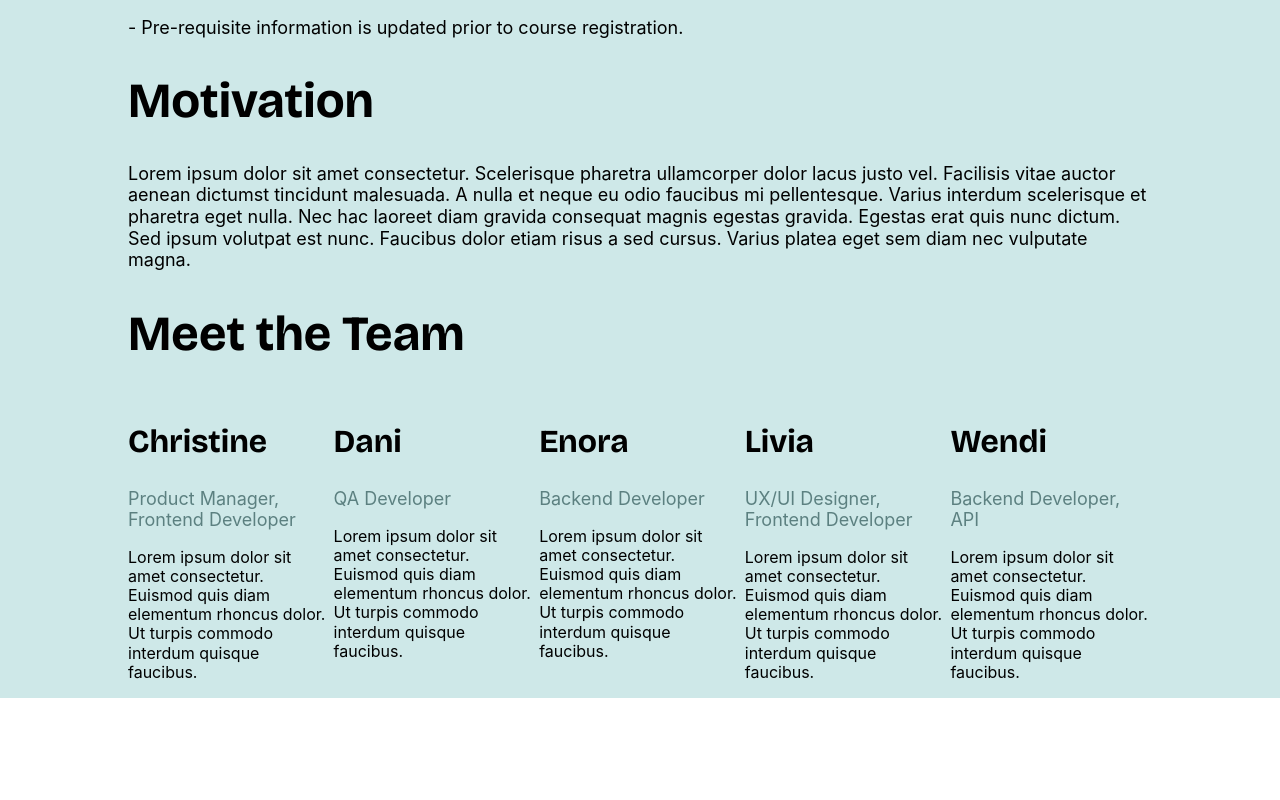
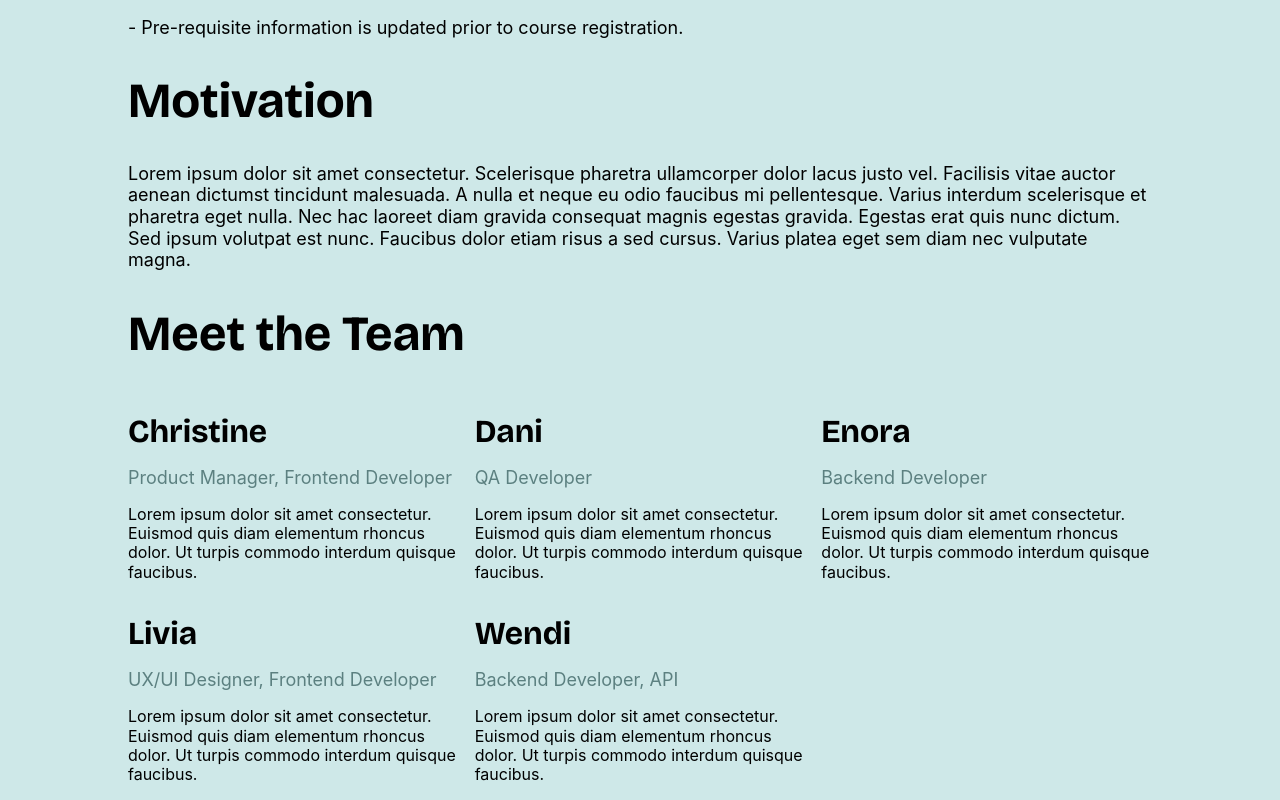
Before and after one commit to Wendi-WL/course-planner, a React (Create React App) app in the folder frontend/: page /#/ in a window 1280 px wide. Shown: the part 438-1238 px from the top of the page. Before the commit the page ends 1136 px from the top, so only its background shows below. Built offline with nearby package versions, Linux system fonts and the light colour scheme.

Commit message:
Display Meet the Team so that it shows 3 per row

```diff
--- a/frontend/src/App.css
+++ b/frontend/src/App.css
@@ -74,14 +74,13 @@
   line-height: 120%;
 }
 .team-member-cards {
-  display: flex;
-  flex-direction: row; /* horizontal layout */
-  /*justify-content: space-between; /* optional: adds space between */
-  gap: 4px; /* optional: adds gap between items */
+  display: grid;
+  grid-template-columns: repeat(3, 1fr);
+  column-gap: 1rem;
 }
 
 .team-member-card {
-  width: 33%;
+  line-height: 120%;
 }
 
 .team-member-card h3 {
```
